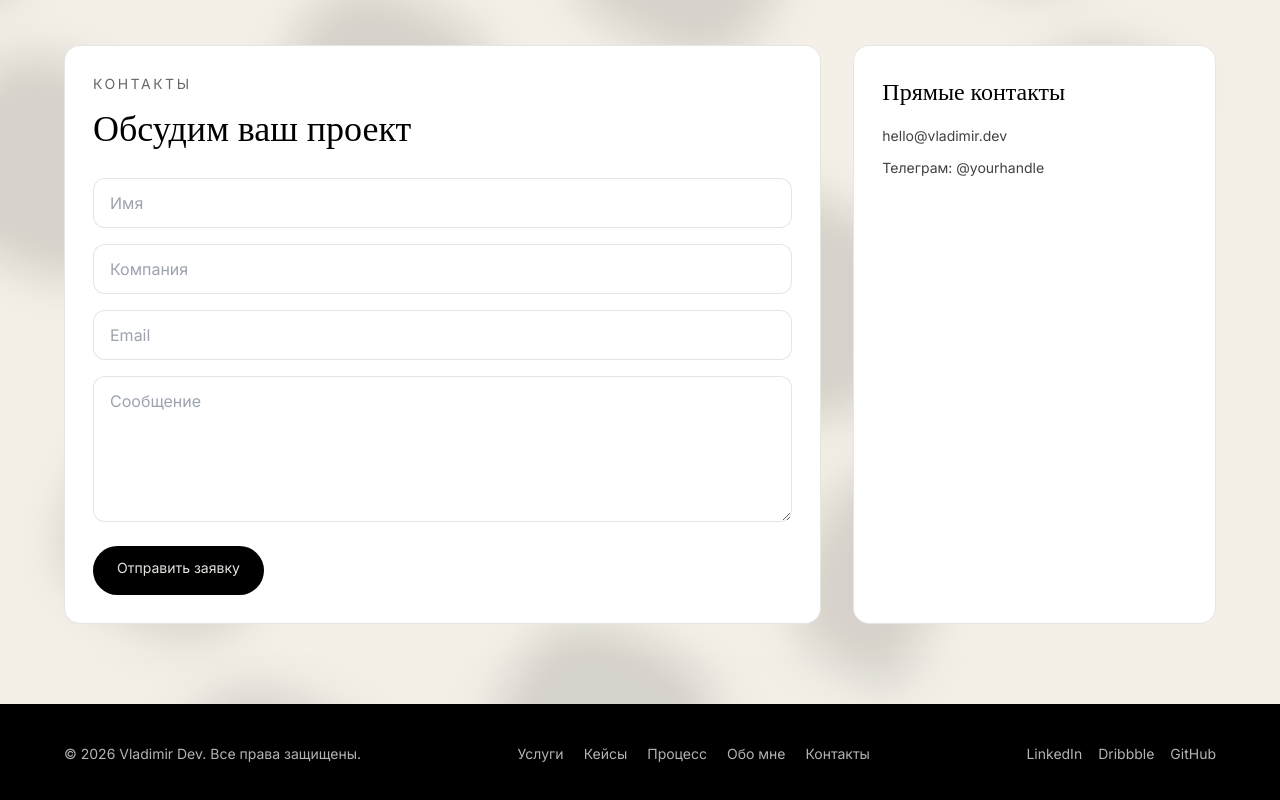
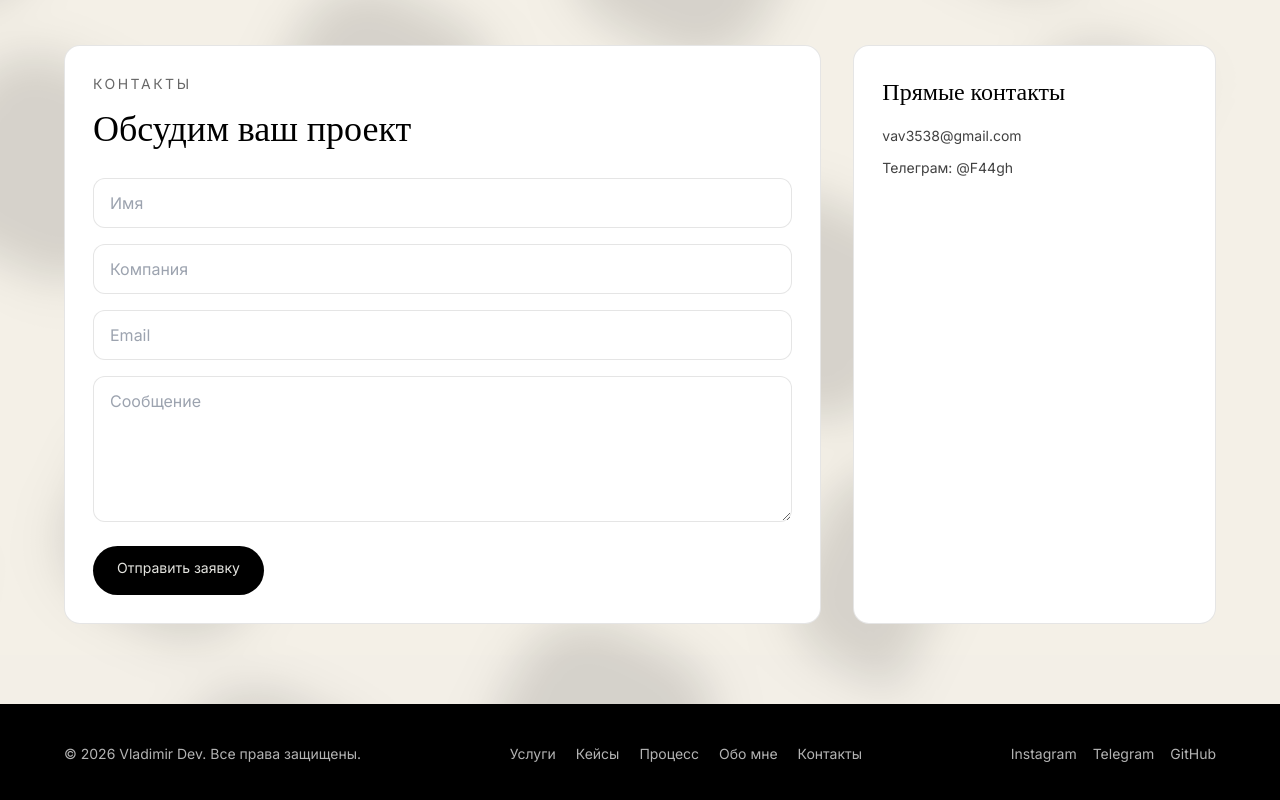
Before and after one commit to z1ec/RDN-JewelryDEV-landing, a React (Vite) app: page / in a window 1280 px wide. Shown: the part 3918-4718 px from the top of the page. Built offline with nearby package versions, Linux system fonts and the light colour scheme.

Commit message:
changes in footer, update links

```diff
--- a/src/components/Contact.tsx
+++ b/src/components/Contact.tsx
@@ -42,15 +42,15 @@ export default function Contact() {
           <div className="mt-5 space-y-3 text-sm">
             <a
               className="block text-eerie/75 transition hover:text-gold"
-              href="mailto:hello@vladimir.dev"
+              href="mailto:vav3538@gmail.com"
             >
-              hello@vladimir.dev
+              vav3538@gmail.com
             </a>
             <a
               className="block text-eerie/75 transition hover:text-gold"
-              href="https://t.me/yourhandle"
+              href="https://t.me/f44gh"
             >
-              Телеграм: @yourhandle
+              Телеграм: @F44gh
             </a>
           </div>
         </aside>
--- a/src/components/Footer.tsx
+++ b/src/components/Footer.tsx
@@ -5,7 +5,7 @@ const links = [
   { label: "Обо мне", href: "#about" },
   { label: "Контакты", href: "#contact" },
 ];
-const socials = ["LinkedIn", "Dribbble", "GitHub"];
+const socials = ["Instagram", "Telegram", "GitHub"];
 
 export default function Footer() {
   return (
--- a/src/components/Work.tsx
+++ b/src/components/Work.tsx
@@ -15,21 +15,21 @@ const portfolioItems = [
     title: "Avrora Landing 1",
     description:
       "Имиджевый лендинг с крупными фотоблоками, точечной типографикой и акцентом на историю бренда.",
-    link: "#",
+    link: "https://z1ec.github.io/RDN-example-avrora",
     images: [avroraLanding10, avroraLanding11, avroraLanding12, avroraLanding13],
   },
   {
     title: "Avrora Landing 2",
     description:
       "Вариант лендинга с упором на визуальные коллекции, видео контента и последовательный сценарий просмотра.",
-    link: "#",
+    link: "https://z1ec.github.io/RDN-example-avrora-2",
     images: [avroraLanding20, avroraLanding21, avroraLanding22, avroraLanding23],
   },
   {
     title: "InSales",
     description:
       "E-commerce сайты, для бизнеса на базе InSales. Удобный вариант для быстрого старта продаж.",
-    link: "#",
+    link: "https://www.insales.ru",
     images: [insales0, insales1],
   },
 ];
```
